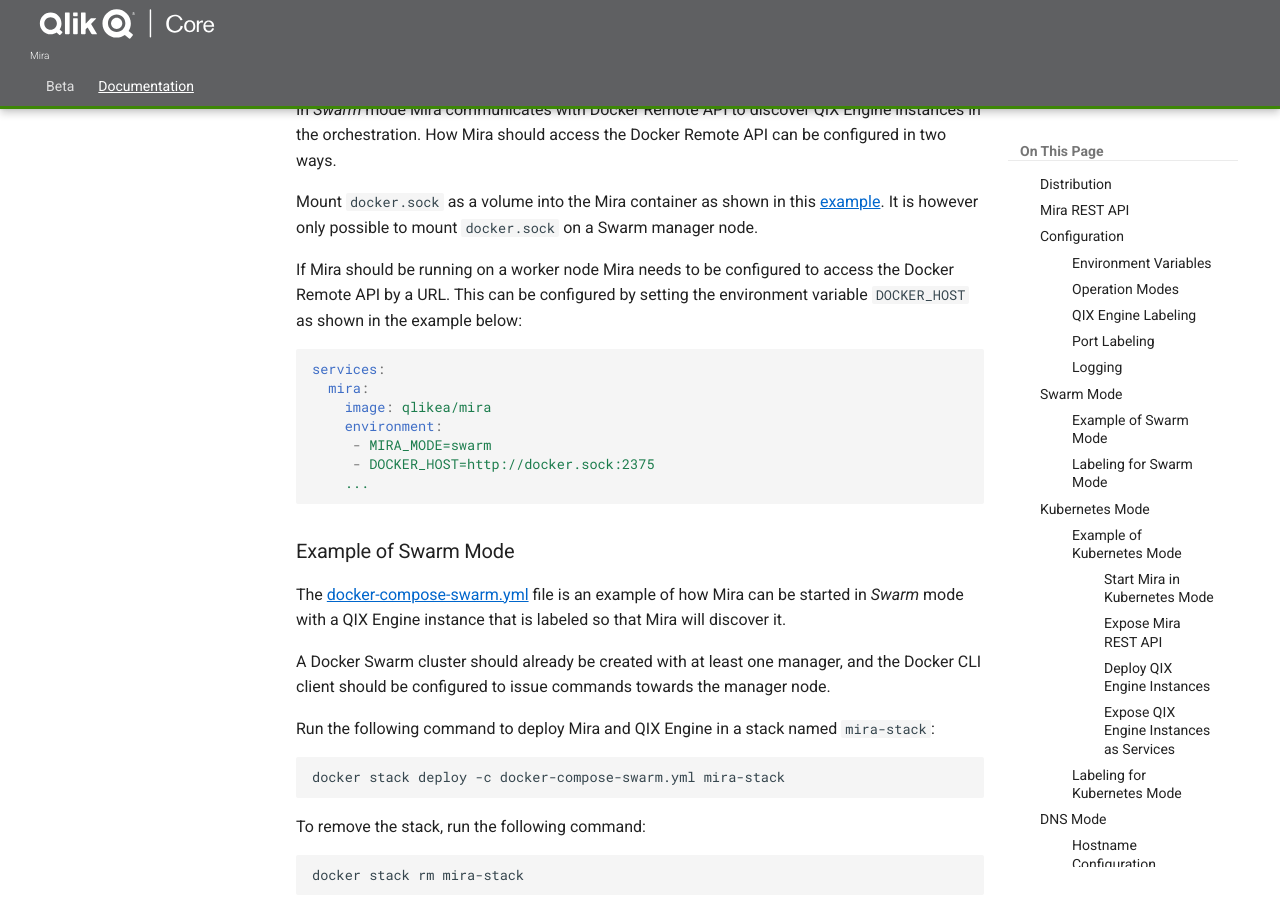
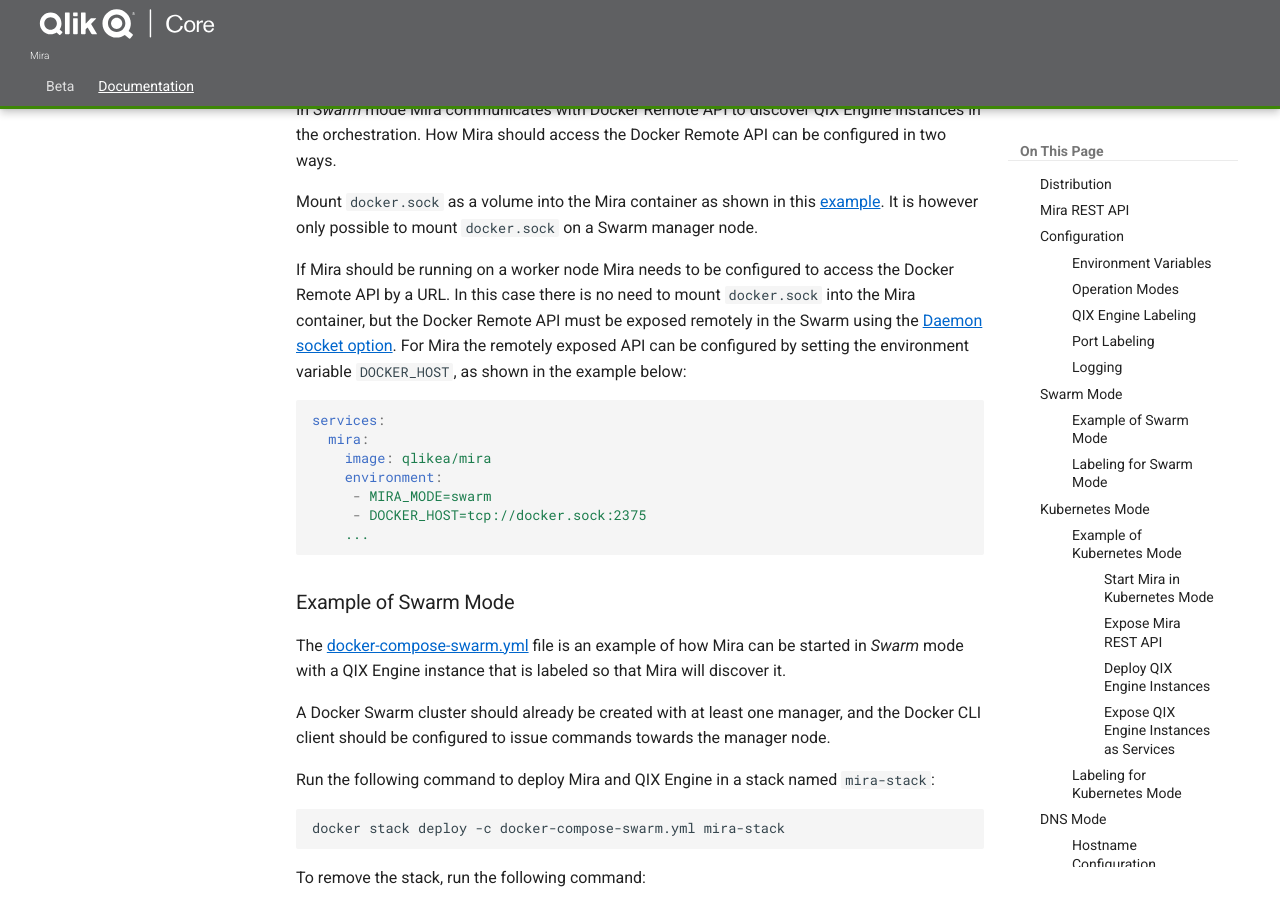
Before and after one commit to qlik-oss/core-website, an MkDocs documentation site: the page built from docs/docs/services/mira.md, in a window 1280 px wide and 900 px high, scrolled down 3267 px. Built offline with MkDocs 1.6.1 and Material for MkDocs 9.7.7, drawn with Linux system fonts in a browser that asks for light colours; old or Windows-style settings are respelled for this version of MkDocs.

Commit message:
Document docker socket

````diff
--- a/docs/docs/services/mira.md
+++ b/docs/docs/services/mira.md
@@ -103,7 +103,10 @@
 It is however only possible to mount `docker.sock` on a Swarm manager node.
 
 If Mira should be running on a worker node Mira needs to be configured to access the Docker Remote API by a URL.
-This can be configured by setting the environment variable `DOCKER_HOST` as shown in the example below:
+In this case there is no need to mount `docker.sock` into the Mira container,
+but the Docker Remote API must be exposed remotely in the Swarm using the [Daemon socket option](https://docs.docker.com/engine/reference/commandline/dockerd/#daemon-socket-option).
+For Mira the remotely exposed API can be configured by setting the environment variable `DOCKER_HOST`,
+as shown in the example below:
 
 ```yaml
 services:
@@ -111,7 +114,7 @@
     image: qlikea/mira
     environment:
      - MIRA_MODE=swarm
-     - DOCKER_HOST=http://docker.sock:2375
+     - DOCKER_HOST=tcp://docker.sock:2375
     ...
 ```
 
````
